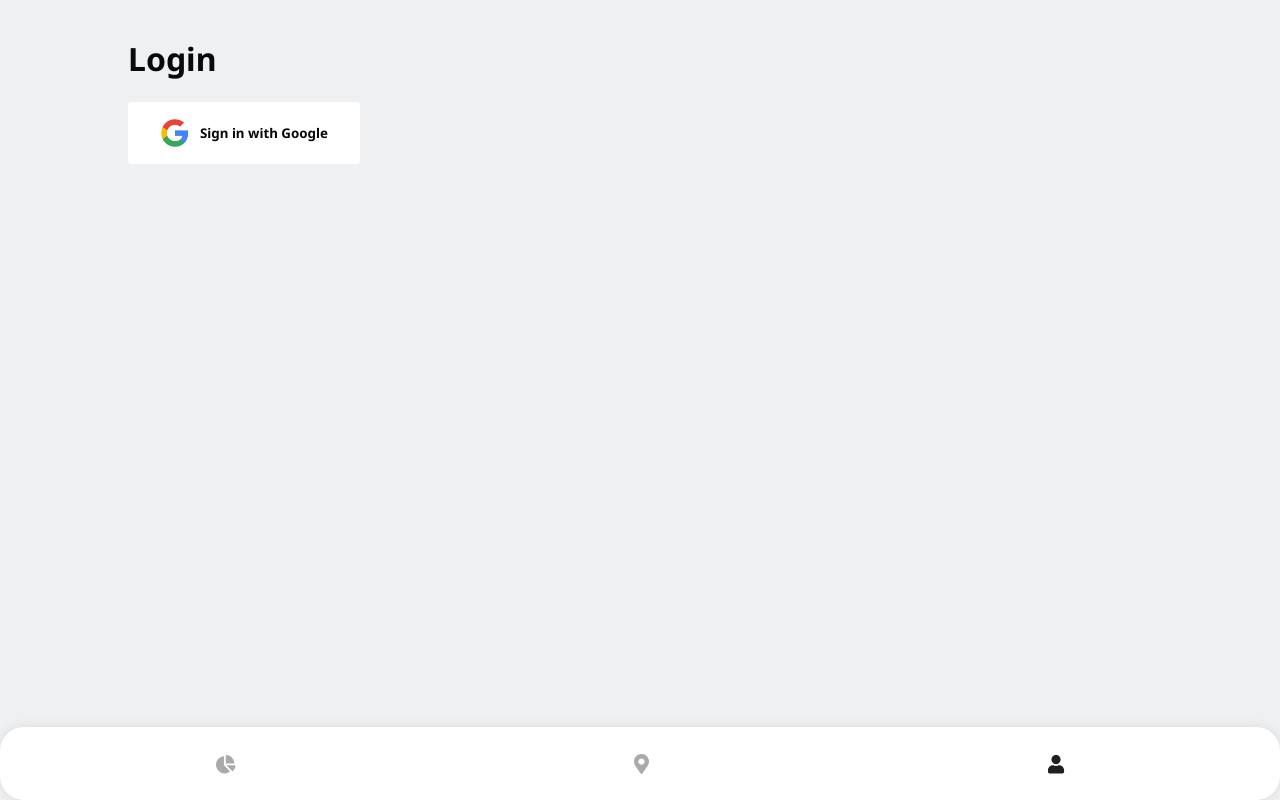
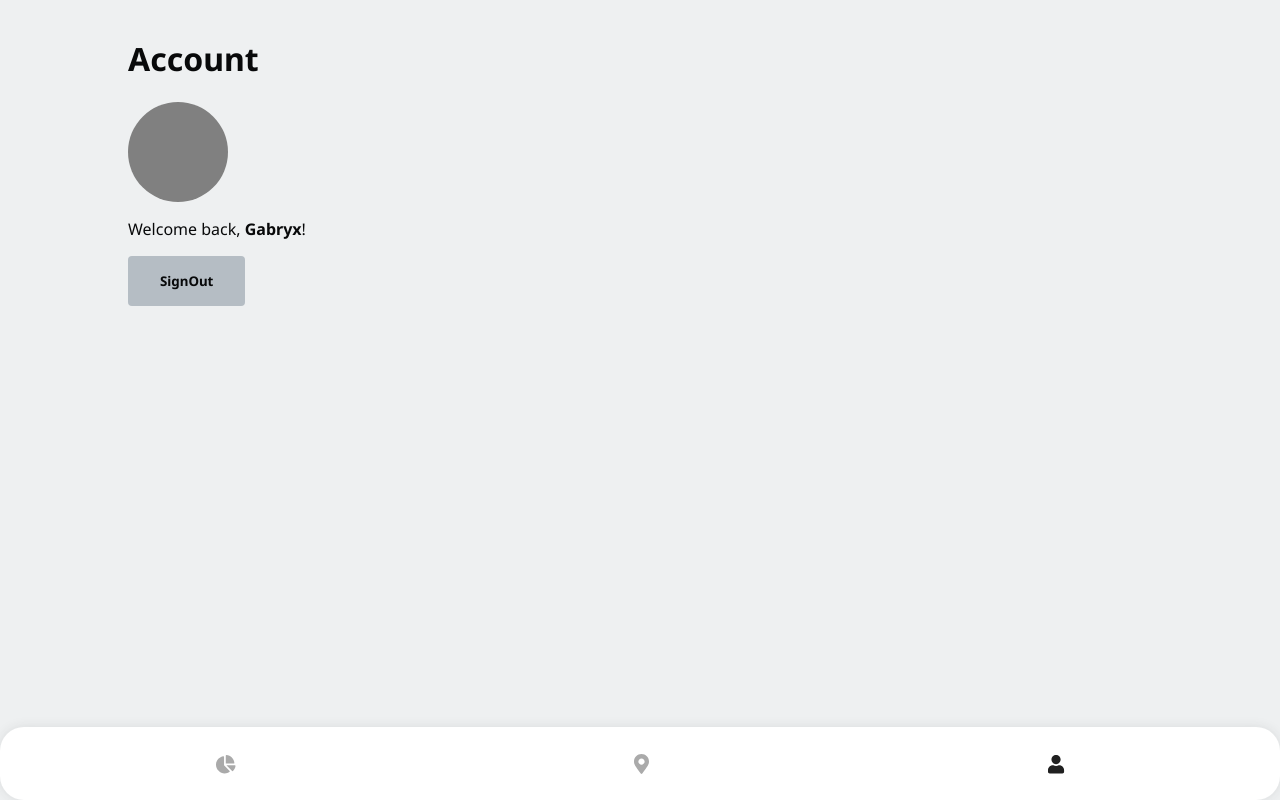
Before and after one commit to therealgabryx/PM10-Project, a Next.js app in the folder Next/pm-project/: page /account in a window 1280 px wide. Built offline with nearby package versions, Linux system fonts and the light colour scheme; no server answers.

Commit message:
Login ui changes

```diff
--- a/Next/pm-project/pages/account.tsx
+++ b/Next/pm-project/pages/account.tsx
@@ -2,21 +2,41 @@ import React, { useContext } from 'react'
 import { UserContext } from '../lib/authContext';
 import { auth, googleAuthProvider, firestore } from '../lib/firebase'
 
+import AccountStyles from '../styles/Account.module.css'
+
 export default function account() {
 
-    const { user } = useContext(UserContext);
+    // const { user } = useContext(UserContext);
+    const user = true;
 
     return (
         <div className='main'>
             { user ? <h1>Account</h1> : <h1>Login</h1> }
-            { user ? <SignOutButton /> : <SignInButton />}
+            { user ? <AccountInfo /> : <SignInForm />}
         </div>
     )
 }
 
 function SignInForm() {
+    return(
+        <div>
+            <SignInButton />
+        </div>
+    )
+}
 
+function AccountInfo() {
+    return(
+        <div>
+            <div className={AccountStyles.profileImage}></div>
+            <div>
+                <p>Welcome back, <b>Gabryx</b>!</p>
+            </div>
+            <SignOutButton />
+        </div>
+    )
 }
+
 
 // Sign in with Google Button
 function SignInButton() {
--- a/Next/pm-project/pages/index.tsx
+++ b/Next/pm-project/pages/index.tsx
@@ -44,11 +44,7 @@ function MapboxMap({ pageIsMounted, setPageIsMounted }) {
 
     setPageIsMounted(true);
 
-<<<<<<< HEAD
-    mapboxgl.accessToken = process.env.mapboxAccessToken;
-=======
     mapboxgl.accessToken = 'pk.eyJ1IjoidGhlcmVhbGdhYnJ5eCIsImEiOiJja2p6bDM0eGgwOHFtMndsaXg3ZXdjbDAwIn0.JG_P2ErrrShMZelU_HQ_vg';
->>>>>>> main
 
     var map = new mapboxgl.Map({
       container: 'my-map',
--- /dev/null
+++ b/Next/pm-project/styles/Account.module.css
@@ -0,0 +1,6 @@
+.profileImage {
+    width: 100px;
+    height: 100px;
+    border-radius: 50%;
+    background-color: gray;
+}
```
